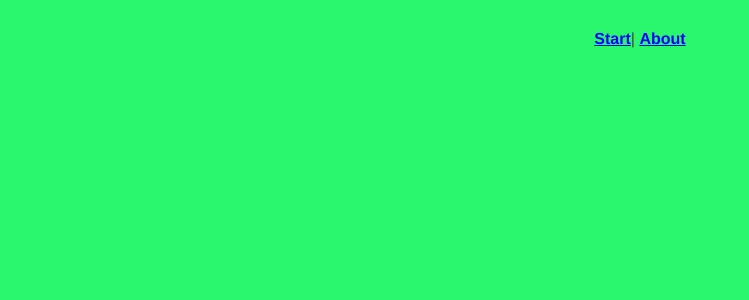
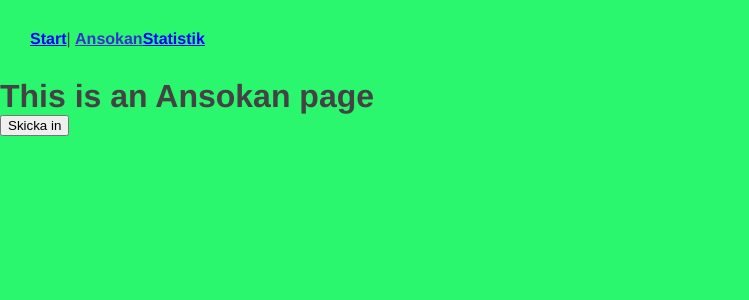
Before and after one commit to svanis71/fkhack-front, a Vue app: page /Ansokan in a window 1280 px wide. Shown: the top 300 px of the page, without its empty margins (0-749 px from the left). Built offline with nearby package versions, Linux system fonts and the light colour scheme.

Commit message:
lagt till statistik

```diff
--- a/src/App.vue
+++ b/src/App.vue
@@ -2,7 +2,8 @@
   <div id="app">
     <div id="nav">
       <router-link to="/">Start</router-link>|
-      <router-link to="/about">About</router-link>
+      <router-link to="/Ansokan">Ansokan</router-link>
+      <router-link to="/Statistik">Statistik</router-link>
     </div>
     <router-view/>
   </div>
@@ -35,7 +36,6 @@ body {
   font-family: 'Avenir', Helvetica, Arial, sans-serif;
   -webkit-font-smoothing: antialiased;
   -moz-osx-font-smoothing: grayscale;
-  text-align: center;
 }
 
 #nav {
--- /dev/null
+++ b/src/components/Tabell.vue
@@ -0,0 +1,69 @@
+<template>
+  <div class="hello">
+    <table>
+      <tr>
+        <th>
+          Antal påbörjade:
+        </th>
+         <td>
+           {{values.started}}
+         </td>
+      </tr>
+      <tr>
+        <th>
+          Antal avslutade:
+        </th>
+         <td>
+           {{values.ended}}
+         </td>
+      </tr>
+      <tr>
+        <th>
+          Mediantid:
+        </th>
+         <td>
+           {{values.median}}s
+         </td>
+      </tr>
+    </table>
+  </div>
+</template>
+
+<style scoped lang="stylus">
+  table
+    border 1px solid black;
+    margin-bottom 20px;
+</style>
+
+
+
+<script lang="ts">
+import { Component, Prop, Vue } from "vue-property-decorator";
+import FlodesStatistik from '../main';
+
+@Component
+export default class Tabell extends Vue {
+  @Prop() private values!: FlodesStatistik;
+}
+</script>
+
+<!-- Add "scoped" attribute to limit CSS to this component only -->
+<style scoped lang="stylus">
+h3 {
+  margin: 40px 0 0;
+}
+
+ul {
+  list-style-type: none;
+  padding: 0;
+}
+
+li {
+  display: inline-block;
+  margin: 0 10px;
+}
+
+a {
+  color: #0000ff;
+}
+</style>
--- a/src/router.ts
+++ b/src/router.ts
@@ -14,12 +14,20 @@ export default new Router({
       component: Start,
     },
     {
-      path: '/about',
-      name: 'about',
+      path: '/Ansokan',
+      name: 'Ansokan',
       // route level code-splitting
-      // this generates a separate chunk (about.[hash].js) for this route
+      // this generates a separate chunk (Ansokan.[hash].js) for this route
       // which is lazy-loaded when the route is visited.
-      component: () => import(/* webpackChunkName: "about" */ './views/About.vue'),
+      component: () => import(/* webpackChunkName: "Ansokan" */ './views/Ansokan.vue'),
+    },
+    {
+      path: '/Statistik',
+      name: 'Statistik',
+      // route level code-splitting
+      // this generates a separate chunk (Ansokan.[hash].js) for this route
+      // which is lazy-loaded when the route is visited.
+      component: () => import(/* webpackChunkName: "Statistik" */ './views/Statistik.vue'),
     },
   ],
 });
--- a/src/views/About.vue
+++ b/src/views/Ansokan.vue
@@ -1,6 +1,6 @@
 <template>
-  <div class="about">
-    <h1>This is an about page</h1>
+  <div class="Ansokan">
+    <h1>This is an Ansokan page</h1>
     <p v-if="stuff.flode === 'A'">Långkalsonger</p>
     <p v-if="stuff.flode === 'B'">Saltgurka</p>
 
@@ -16,7 +16,7 @@ interface Blaha {
   ref: string;
 }
 @Component({})
-export default class Home extends Vue {
+export default class Statistik extends Vue {
   stuff: Blaha = null;
 
   created() {
--- a/src/views/Start.vue
+++ b/src/views/Start.vue
@@ -1,5 +1,5 @@
 <template>
-  <div class="home">
+  <div class="Statistik">
     <button @click="login('1')">Person 1</button>
     <button @click="login('2')">Person 2</button>
   </div>
@@ -20,9 +20,9 @@ import { BAS_URL } from "../main";
       });
       const data = await response.text();
       sessionStorage.setItem("stuff", data);
-      this.$router.push("about");
+      this.$router.push("Ansokan");
     }
   }
 })
-export default class Home extends Vue {}
+export default class Statistik extends Vue {}
 </script>
--- /dev/null
+++ b/src/views/Statistik.vue
@@ -0,0 +1,40 @@
+<template>
+  <div class="Statistik">
+    <div>
+      <h2>Total</h2>
+      <Tabell v-if="statistik" v-bind:values="statistik.total"></Tabell>
+    </div>
+    <div>
+      <h2>Grupp A</h2>
+      <Tabell v-if="statistik" v-bind:values="statistik.A"></Tabell>
+    </div>
+    <div>
+      <h2>Grupp B</h2>
+      <Tabell v-if="statistik" v-bind:values="statistik.B"></Tabell>
+    </div>
+  </div>
+</template>
+
+<style scoped lang="stylus">
+  .Statistik
+    display grid
+    grid-template-columns repeat(3, 1fr)
+</style>
+
+<script lang="ts">
+import { Component, Vue } from 'vue-property-decorator';
+import { BAS_URL} from '../main';
+import Tabell from '@/components/Tabell';
+
+@Component({
+  components: {Tabell},
+})
+export default class Statistik extends Vue {
+   statistik: StatistikData = null;
+
+  async created(){
+     const response = await fetch(`${BAS_URL}/statistik`);
+     this.statistik = await response.json();
+  }
+}
+</script>
```
Also changed, not shown: src/main.ts (+12 -0 lines), src/views/Home.vue (deleted, +0 -18 lines), 4 other files (tests, documents, lock files or other folders).
